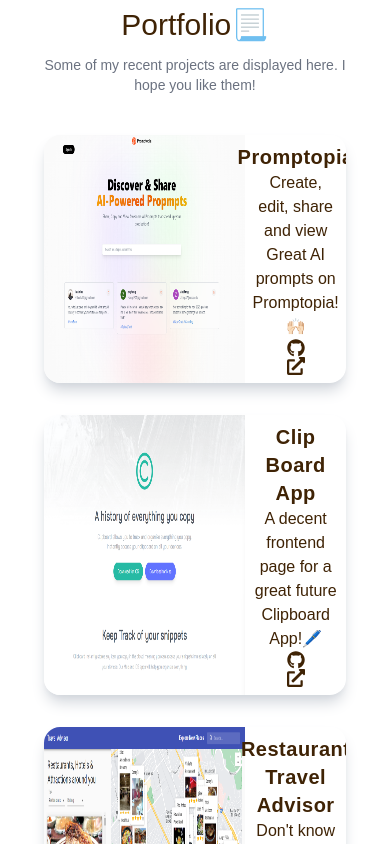
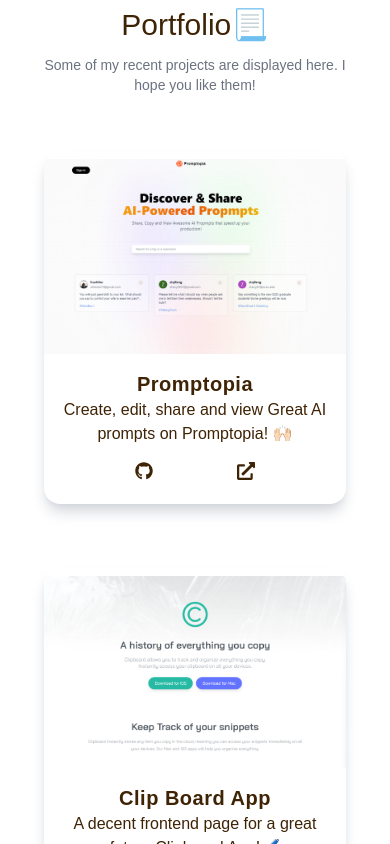
Before and after one commit to SherryFang1207/Ziqi-Profile, a React (Create React App) app in the folder portfolio-ziqi-fang/: page / in a window 390 px wide. Shown: the part 4920-5764 px from the top of the page. Built offline with nearby package versions, Linux system fonts and the light colour scheme.

Commit message:
fix mobile window size

```diff
--- a/portfolio-ziqi-fang/src/components/Portfolio.jsx
+++ b/portfolio-ziqi-fang/src/components/Portfolio.jsx
@@ -53,18 +53,21 @@ export const Portfolio = () => {
     <div className='grid gap-8 lg:gap-14 xl:grid-cols-2'>
         {projects.map(({id, image, title,description, github, demo}) => (
             <div key={id}
-                className='max-w-3xl flex shadow-lg shadow-gray-300 rounded-2xl overflow-hidden'
+                className='max-w-3xl flex flex-col md:flex-row shadow-lg shadow-gray-300 rounded-2xl overflow-hidden my-4'
             >
-                <img src={image} alt={title} className='w-2/3'/>
-                <div className='w-1/3 flex flex-col items-center justify-evenly p-2'>
+                <img src={image} alt={title} className='w-full md:w-2/3 my-2'/>
+                <div className='w-full md:w-1/3 flex flex-col items-center justify-evenly p-2'>
                     <h2 className='tracking-wide text-xl font-semibold'>{title}</h2>
                     <p>{description}</p>
+                    <div className='flex flex-row w-full justify-evenly my-4'>
                     <a href={github} className='text-lg md:text-xl lg:text-2xl cursor-pointer duration-150 hover:scale-110' target='_blank' rel='noopener noreferrer'>
                         <FaGithub/>
                     </a>
                     <a href={demo} className='text-lg md:text-xl lg:text-2xl cursor-pointer duration-150 hover:scale-110' target='_blank' rel='noopener noreferrer'>
                         <FaExternalLinkAlt/>
                     </a>
+                    </div>
+
                 </div>
             </div>
         ))}
--- a/portfolio-ziqi-fang/src/components/common/Carousel.jsx
+++ b/portfolio-ziqi-fang/src/components/common/Carousel.jsx
@@ -56,9 +56,9 @@ const Carousel = ({content:slides, autoSlide = false, autoSlideInterval = 3000})
         </div>
       </div>
 
-      <div className='opacity-0 drop-shadow-sm flex flex-col absolute inset-32 items-center justify-center p-1 bg-white rounded-lg darkMode-color group-hover:opacity-100 transition duration-300 delay-75 group-hover:drop-shadow-xl'>
-        <p className='tracking-wide text-lg p-4'>{slides[curr].projName}</p>
-        <p className='tracking-wide text-sm p-2'>{slides[curr].description}</p>
+      <div className='opacity-0 drop-shadow-sm flex flex-col absolute inset-8 md:inset-32 items-center justify-center p-1 bg-white rounded-lg darkMode-color group-hover:opacity-100 transition duration-300 delay-75 group-hover:drop-shadow-xl'>
+        <p className='text-sm md:tracking-wide md:text-lg md:p-4'>{slides[curr].projName}</p>
+        <p className='text-xs md:tracking-wide md:text-sm md:p-2'>{slides[curr].description}</p>
         <a href={slides[curr].link} className='text-md cursor-pointer duration-150 hover:scale-110 m-4' target='_blank' rel='noopener noreferrer'>
           <p className='p-4 bg-yellow-100 rounded-xl'>Click for Live View</p>
         </a>
```
